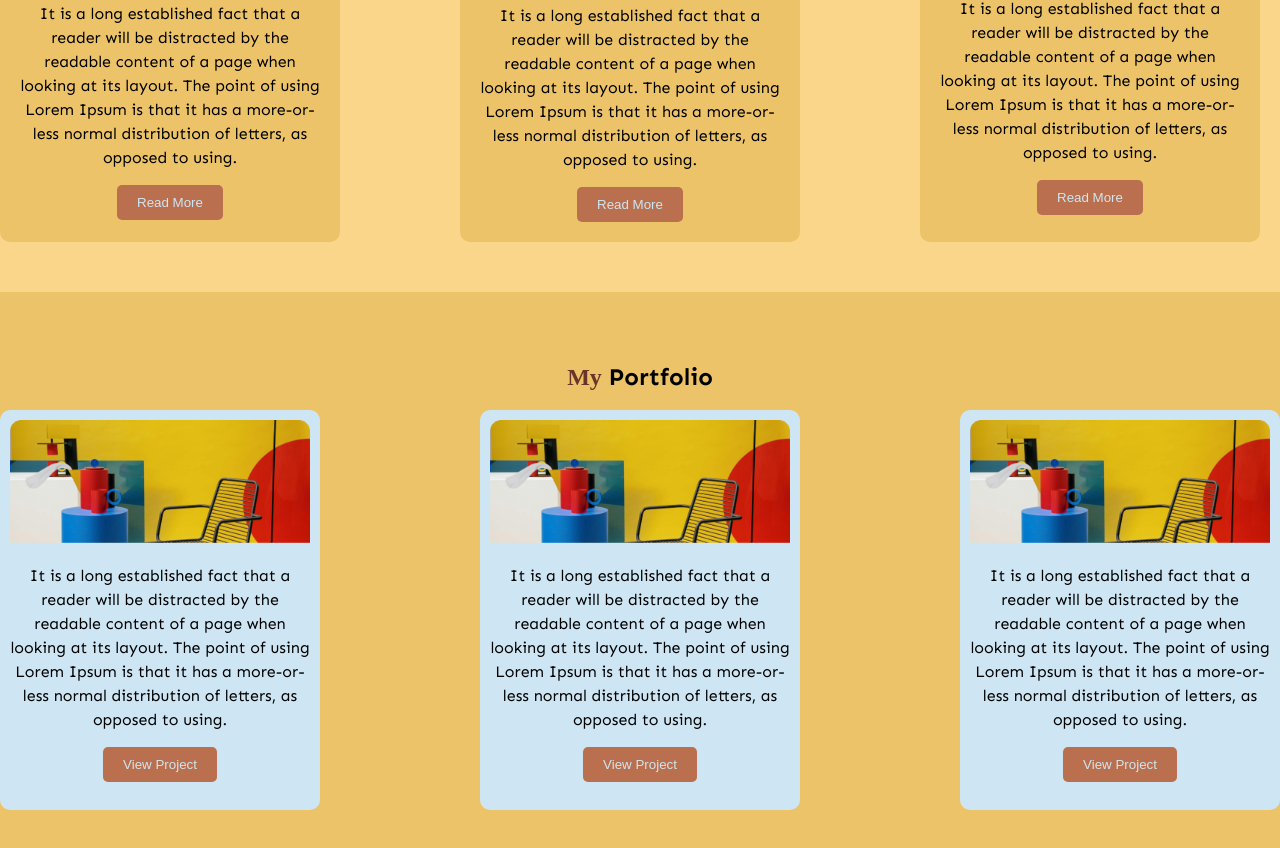
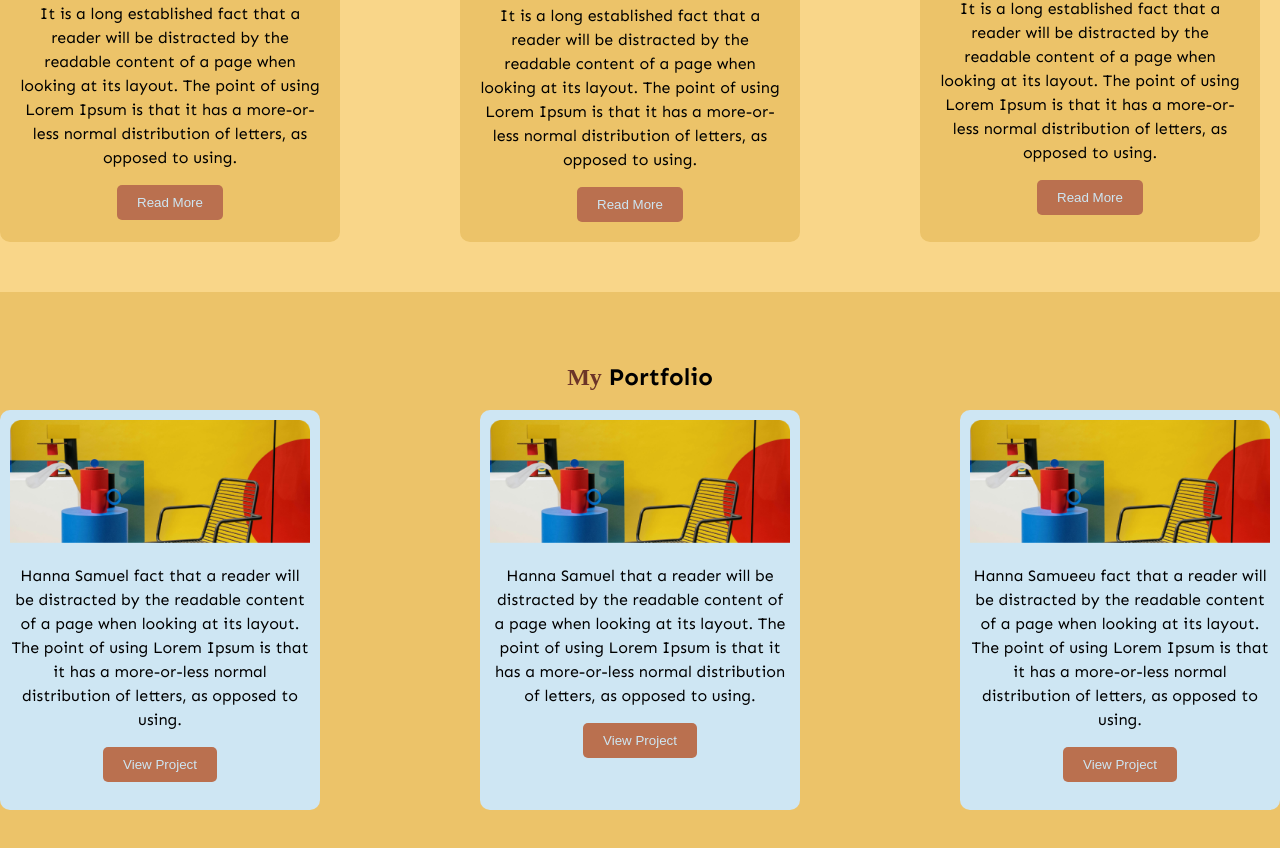
Before and after one commit to nansamuel12/PortWeb, a React (Create React App) app: page / in a window 1280 px wide. Shown: the part 1287-2135 px from the top of the page. Built offline with nearby package versions, Linux system fonts and the light colour scheme; a web font is replaced by a local one.

Commit message:
Your descriptive commit message

```diff
--- a/src/Portfolio.js
+++ b/src/Portfolio.js
@@ -8,7 +8,7 @@ const Portfolio = () => {
         <div className="portfolio-card">
         <img src="/asset/Rectangle 8.png" alt="icon" />
           <p>
-            It is a long established fact that a reader will be distracted
+           Hanna Samuel fact that a reader will be distracted
             by the readable content of a page when looking at its layout.
             The point of using Lorem Ipsum is that it has a more-or-less
             normal distribution of letters, as opposed to using.
@@ -19,7 +19,7 @@ const Portfolio = () => {
         <div className="portfolio-card">
         <img src="/asset/Rectangle 8.png" alt="icon" />
           <p>
-            It is a long established fact that a reader will be distracted
+          Hanna Samuel that a reader will be distracted
             by the readable content of a page when looking at its layout.
             The point of using Lorem Ipsum is that it has a more-or-less
             normal distribution of letters, as opposed to using.
@@ -30,7 +30,7 @@ const Portfolio = () => {
         <div className="portfolio-card">
         <img src="/asset/Rectangle 8.png" alt="icon" />
           <p>
-            It is a long established fact that a reader will be distracted
+           Hanna Samueeu fact that a reader will be distracted
             by the readable content of a page when looking at its layout.
             The point of using Lorem Ipsum is that it has a more-or-less
             normal distribution of letters, as opposed to using.
```
